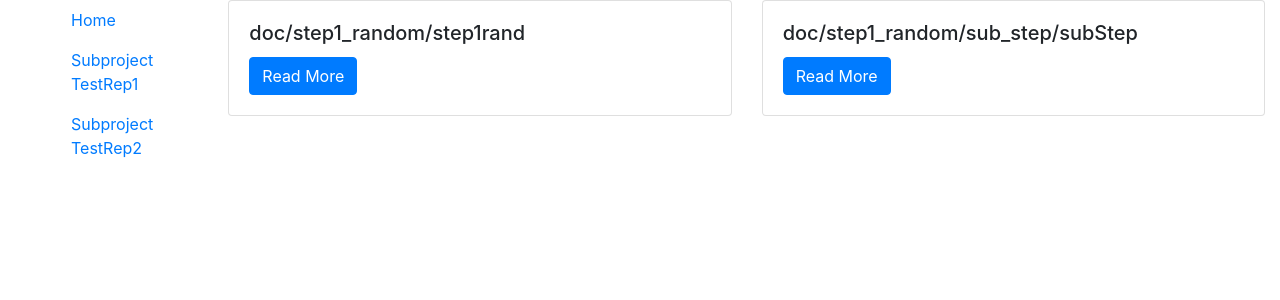
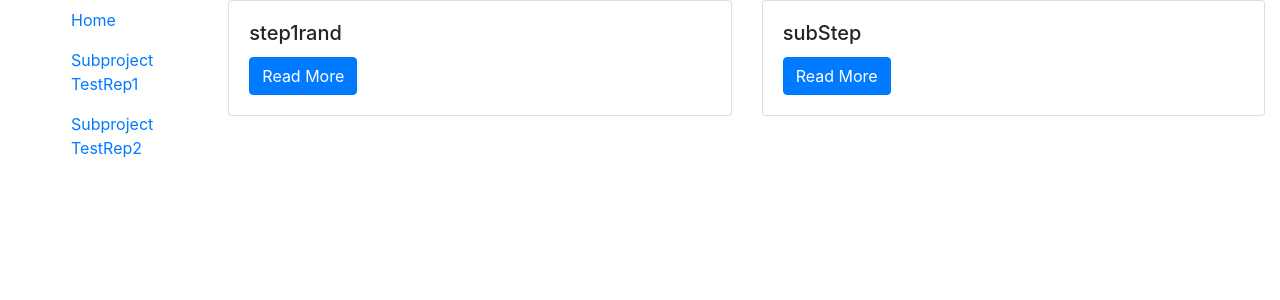
Before and after one commit to TestOrgLeonB/testorgleonb.github.io, a Jekyll site: the page built from projects/TestRep1/TestRep1.html, in a window 1280 px wide. Shown: the top 300 px of the page. Built offline with Jekyll 4.4.1, drawn with Linux system fonts in a browser that asks for light colours.

Commit message:
new instruction title

```diff
--- a/_data/projects.yaml
+++ b/_data/projects.yaml
@@ -1,16 +1,16 @@
 TestRep1:
 - instructions:
-  - title: doc/step1_random/step1rand
-    url: /projects/TestRep1/doc/step1_random/step1rand
-  - title: doc/step1_random/sub_step/subStep
-    url: /projects/TestRep1/doc/step1_random/sub_step/subStep
+  - title: step1rand
+    url: /projects/TestRep1/step1rand
+  - title: subStep
+    url: /projects/TestRep1/subStep
   project_root: /projects/TestRep1/TestRep1.html
   subproject_dir: TestRep1
   title: Subproject TestRep1
 TestRep2:
 - instructions:
-  - title: doc/01_begin/01_begin
-    url: /projects/TestRep2/doc/01_begin/01_begin
+  - title: 01_begin
+    url: /projects/TestRep2/01_begin
   project_root: /projects/TestRep2/TestRep2.html
   subproject_dir: TestRep2
   title: Subproject TestRep2
--- a/fetch_repos.py
+++ b/fetch_repos.py
@@ -101,7 +101,7 @@ def add_subproject(subproject_name, markdown_files):
     # Generate instructions based on markdownFiles
     instructions = []
     for markdown_file in markdown_files:
-        instruction_title = markdown_file.split('.')[0]  # Remove file extension
+        instruction_title = (markdown_file.split('/')[-1]).removesuffix(".md")  # Remove file extension
         instruction_url = f'/projects/{subproject_name}/{instruction_title}'
         instructions.append({'title': instruction_title, 'url': instruction_url})
 
@@ -130,7 +130,7 @@ if __name__ == "__main__":
     # token = sys.argv[2]
 
     org_name="TestOrgLeonB"
-    token = "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"
+    token="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"
 
     repositories = fetch_repositories(org_name, token)
     if repositories:
```
